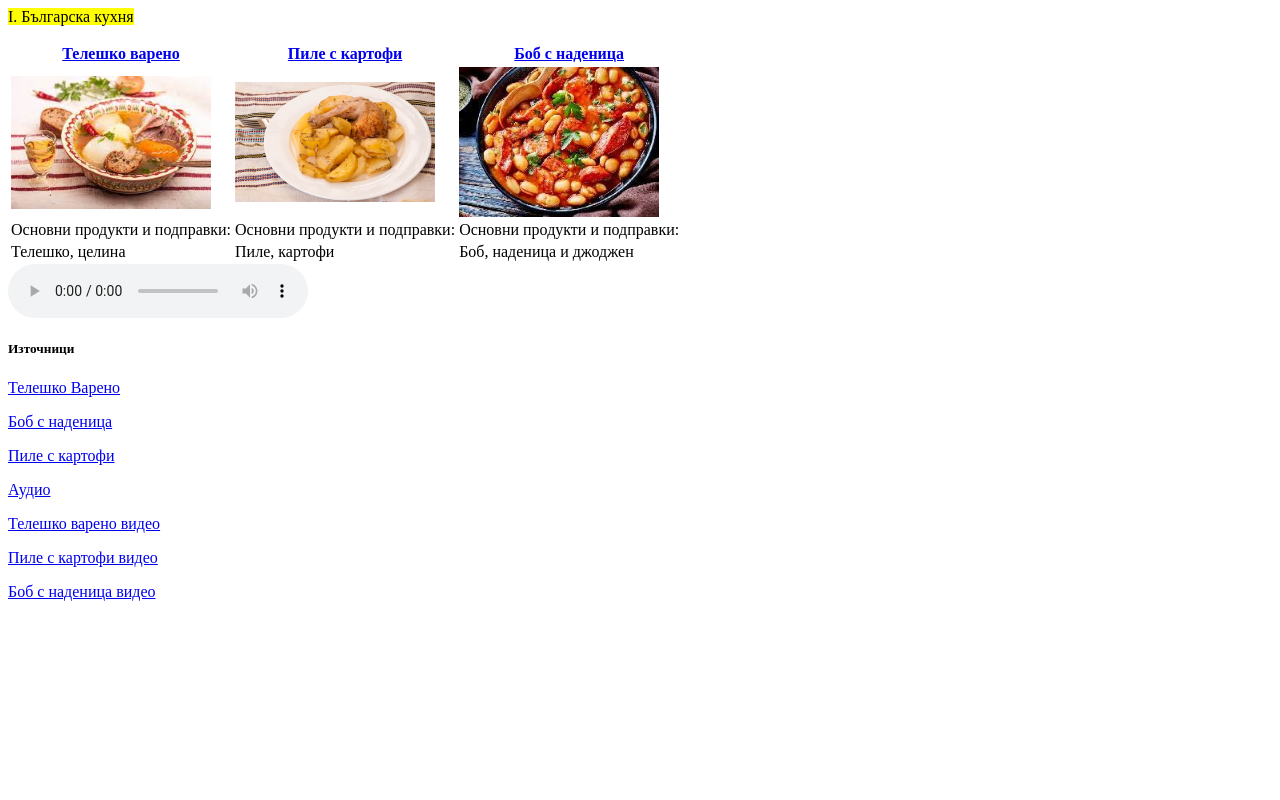
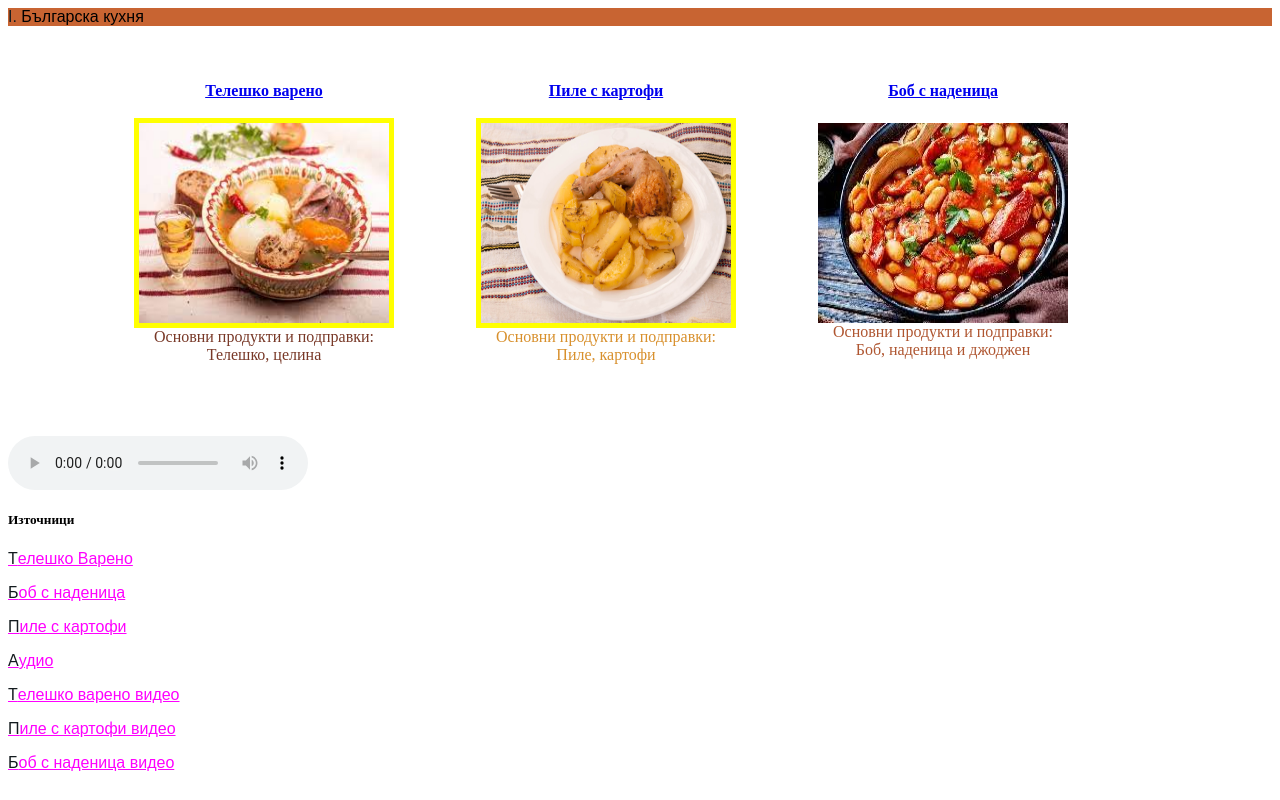
Before and after one commit to iskrata69/iseto_piseto, a plain HTML site: page index.html in a window 1280 px wide. Drawn offline with Linux system fonts and the light colour scheme; a web font is replaced by a local one.

Commit message:
zavurshen 1 etap

```diff
--- a/index.html
+++ b/index.html
@@ -3,42 +3,53 @@
 	<head>
 		<title> Cooking with Isi </title>
 		<link rel="icon" type="imagе/png" href="logo.png">
-	<link rel="stylesheet" href="syle.css">
+		<link rel="stylesheet" href="style.css">
+		<link rel="stylesheet" media="screen" href="https://fontlibrary.org//face/bretan" type="text/css"/>
 	</head>
 	<body>
-	<p> <mark> I. Българска кухня </mark> </p>
-	<table>
+		<div>
+		<p> I. Българска кухня </mark> </p>
+		</div>
+		<table id="boxModel">
  		<tr>
     		<th><a href="t_vareno.html">Телешко варено</a></th>
     		<th><a href="pile_s_kart.html">Пиле с картофи</th>
     		<th><a href="bob_s_nad.html">Боб с наденица </th>
   		</tr>
   		<tr>
-  	<td> <img src="t_vareno.jpg" alt="Снимка на телешко варено" width= "200 px"></td>
-  	<td><img src="pile_s_kart.jpg" alt="Снимка на пиле с картофи" width= "200 px"></td>
-  	<td><img src="bob_s_nad.jpg" alt="Снимка на боб с наденица" width= "200 px"></td>
-  	</tr>
- 	 <tr>
-    	<td>Основни продукти и подправки:</td>
-    	<td>Основни продукти и подправки:</td>
-    	<td>Основни продукти и подправки:</td>
-  	</tr>
-  	<tr>
-    	<td>Телешко, целина</td>
-    	<td>Пиле, картофи</td>
-    	<td>Боб, наденица и джоджен</td>
+  		<td>
+  			<figure>
+  			<img src="t_vareno.jpg" title = "meso s laino" alt="Снимка на телешко варено">
+  			<figcaption><a id="cvqtnatv"> Основни продукти и подправки: </a> </figcaption>
+  			<figcaption><a id="cvqtnatv">Телешко, целина </a> </figcaption>
+  			</figure>
+  		</td>
+  		<td>
+  			<figure>
+  			<img src="pile_s_kart.jpg" title = "meso s kart" alt="Снимка на пиле с картофи">
+  			<figcaption><a id="cvqtnapk">Основни продукти и подправки: </a> </figcaption>
+  			<figcaption><a id="cvqtnapk">Пиле, картофи </a> </figcaption>
+  		</figure>
+  		</td>
+  		<td>
+  			<figure>
+  			<img src="bob_s_nad.jpg" title = "laino" alt="Снимка на боб с наденица">
+  			<figcaption><a id="cvqtnabn">Основни продукти и подправки: </a> </figcaption>
+  			<figcaption><a id="cvqtnabn">Боб, наденица и джоджен </a> </figcaption>
+  			</figure>
+  		</td>
   		</tr>
 		</table>
 		<audio controls>
   		<source src="123.mp4" type="audio/mp4">
 		</audio>
 		<h5> Източници </h5>
-	<p>  <a href="https://recepti.gotvach.bg/r-1586-%D0%A2%D0%B5%D0%BB%D0%B5%D1%88%D0%BA%D0%BE_%D0%B2%D0%B0%D1%80%D0%B5%D0%BD%D0%BE_%D0%BA%D0%BB%D0%B0%D1%81%D0%B8%D1%87%D0%B5%D1%81%D0%BA%D0%B0_%D1%80%D0%B5%D1%86%D0%B5%D0%BF%D1%82%D0%B0">Телешко Варено</a> </p>
-	<p>  <a href="https://recepti.gotvach.bg/r-2558-%D0%91%D0%BE%D0%B1_%D1%81_%D0%BD%D0%B0%D0%B4%D0%B5%D0%BD%D0%B8%D1%86%D0%B0>Боб с наденица"> Боб с наденица</a> </p>
-	<p>  <a href="https://www.youtube.com/watch?v=hQPn-_HvIV0&t=173s"> Пиле с картофи</a> </p>
-	<p>  <a href="https://www.youtube.com/watch?v=q7_u5YQ0aQw&t=44s">Аудио</a> </p>
-	<p>  <a href="https://www.youtube.com/watch?v=vJS9L6-hzOg&t=443s"> Телешко варено видео</a> </p>
-	<p>  <a href="https://www.youtube.com/watch?v=hQPn-_HvIV0&t=173s"> Пиле с картофи видео</a> </p>
-	<p>  <a href="https://www.youtube.com/watch?v=FE3119VovHk">Боб с наденица видео</a> </p>
+		<p><a id="bgqdeneta" href="https://recepti.gotvach.bg/r-1586-%D0%A2%D0%B5%D0%BB%D0%B5%D1%88%D0%BA%D0%BE_%D0%B2%D0%B0%D1%80%D0%B5%D0%BD%D0%BE_%D0%BA%D0%BB%D0%B0%D1%81%D0%B8%D1%87%D0%B5%D1%81%D0%BA%D0%B0_%D1%80%D0%B5%D1%86%D0%B5%D0%BF%D1%82%D0%B0">Телешко Варено</a> </p>
+		<p>  <a id="bgqdeneta" href="https://recepti.gotvach.bg/r-2558-%D0%91%D0%BE%D0%B1_%D1%81_%D0%BD%D0%B0%D0%B4%D0%B5%D0%BD%D0%B8%D1%86%D0%B0>Боб с наденица"> Боб с наденица</a> </p>
+		<p>  <a id="bgqdeneta" href="https://www.youtube.com/watch?v=hQPn-_HvIV0&t=173s"> Пиле с картофи</a> </p>
+		<p>  <a id="bgqdeneta" href="https://www.youtube.com/watch?v=q7_u5YQ0aQw&t=44s">Аудио</a> </p>
+		<p>  <a id="bgqdeneta" href="https://www.youtube.com/watch?v=vJS9L6-hzOg&t=443s"> Телешко варено видео</a> </p>
+		<p>  <a id="bgqdeneta" href="https://www.youtube.com/watch?v=hQPn-_HvIV0&t=173s"> Пиле с картофи видео</a> </p>
+		<p>  <a id="bgqdeneta" href="https://www.youtube.com/watch?v=FE3119VovHk">Боб с наденица видео</a> </p>
 	</body>
 </html>
--- a/style.css
+++ b/style.css
@@ -1,10 +1,63 @@
 	h1 {
-	  color: yellow;
+
 	}
+	div p {
+		background-color: brown;
+		}
+	p::first-letter {
+ 		color: hsl(200, 20%, 10%);
+  		font-variant: small-caps;
+	}
+	table {
+  		text-align: center;
+  		color: red;
+  	}
+  	[title~="meso"] {
+  		border: 5px solid yellow;
+	}
+  	table:hover {
+  		color: black;
+	}
+	video {
+		width: 480px;
+		height: 360px;
+	      }
+	img {
+    		width: 250px;
+    		height: 200px;
+	      }
+	#bgqdeneta {
+	color: magenta;
+	      }
 	p {
-	  color: blue;
-	  background-color: lightblue;
-	 }
-	 a > img {
-	 width: 20px;
-	 }
+   		font-family: 'CovalRegular', sans-serif;
+   		font-weight: normal;
+   		font-style: normal;
+		}
+	div > p {
+  		background-color: rgb(200,100,50);
+	}
+	#cvqtnatv {
+	color: #783827;
+	}
+	#cvqtnapk {
+	color: #D8902D;
+	}
+	#cvqtnabn {
+	color: #AF5631;
+	}
+	#boxModel {
+	padding-top: 30px;
+	padding-bottom: 30px;
+	padding-left: 60px;
+	padding-right: 60px;
+
+	border:5px solid white;
+	border-collapse:collapse;
+
+
+	margin-top: 50px;
+	margin-bottom: 50px;
+	margin-right: 80px;
+	margin-left: 80px;
+   }
```
Also changed, not shown: bob_s_nad.html (+4 -3 lines), pile_s_kart.html (+4 -3 lines), t_vareno.html (+2 -4 lines). Lines whose indentation alone changed are shown as unchanged.
